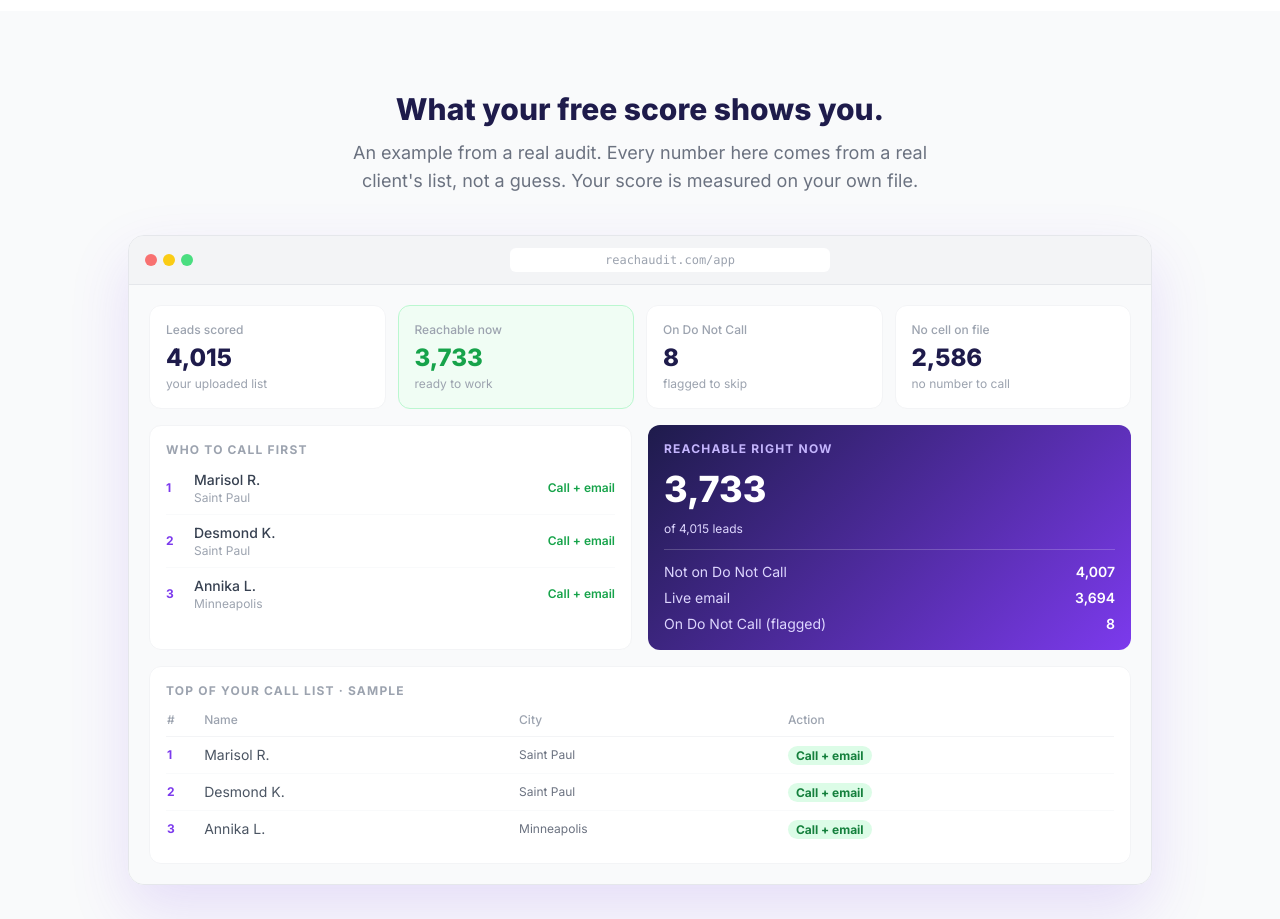
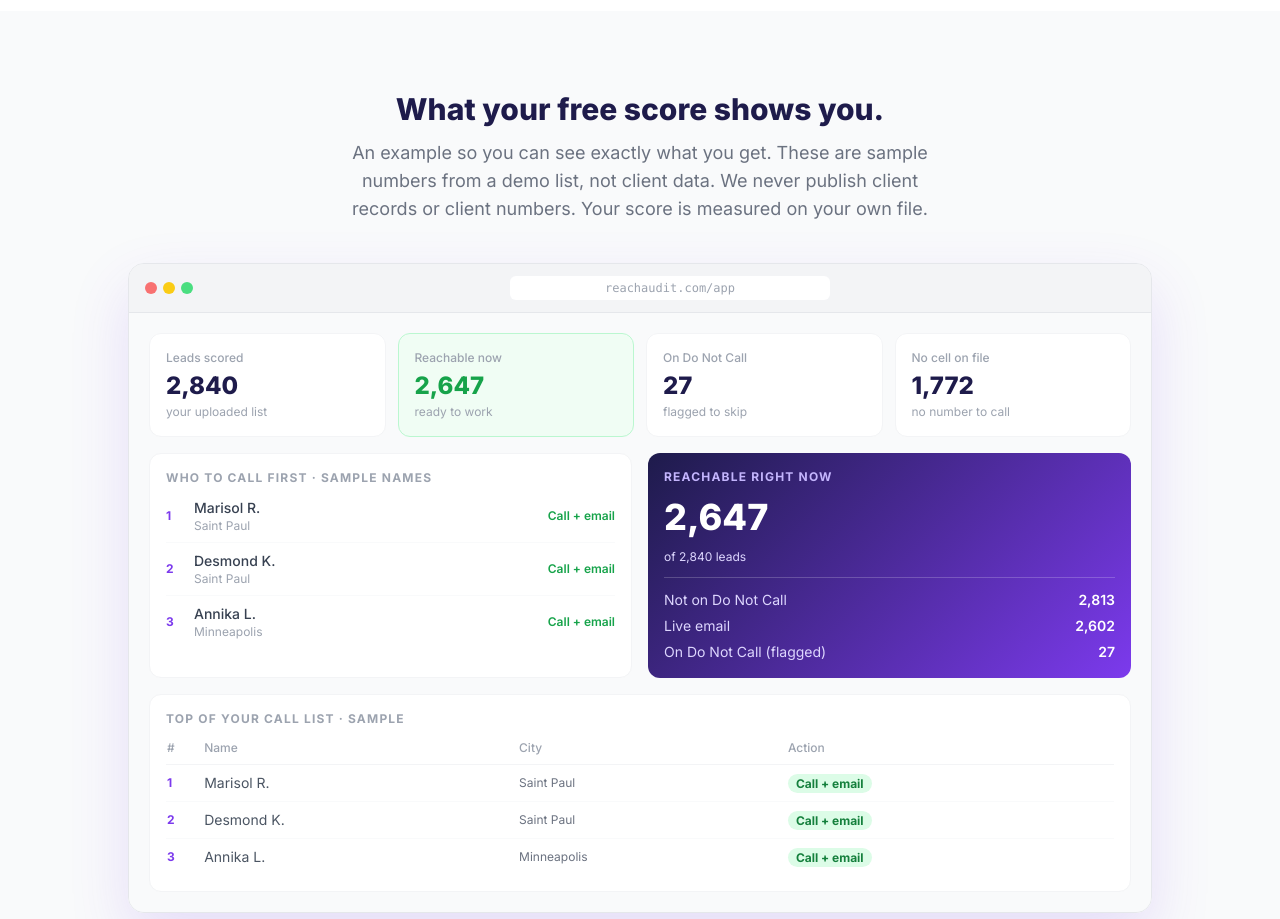
Before and after one commit to contactzen19/ContactZen-, a Next.js app in the folder frontend/: page / in a window 1280 px wide. Shown: the part 1140-2059 px from the top of the page. Built offline with nearby package versions, Linux system fonts and the light colour scheme.

Commit message:
Replace real client audit numbers with sample data on homepage and sample report

```diff
--- a/frontend/app/page.tsx
+++ b/frontend/app/page.tsx
@@ -215,17 +215,20 @@ function ReachableDefinition() {
 }
 
 function ProductPreview() {
+  // Sample numbers from a demo list. Never real client audit data — client
+  // records and client numbers stay out of marketing unless explicitly
+  // approved in writing (locked rule).
   const metrics = [
-    { label: "Leads scored", value: "4,015", sub: "your uploaded list" },
-    { label: "Reachable now", value: "3,733", sub: "ready to work", highlight: true },
-    { label: "On Do Not Call", value: "8", sub: "flagged to skip" },
-    { label: "No cell on file", value: "2,586", sub: "no number to call" },
+    { label: "Leads scored", value: "2,840", sub: "your uploaded list" },
+    { label: "Reachable now", value: "2,647", sub: "ready to work", highlight: true },
+    { label: "On Do Not Call", value: "27", sub: "flagged to skip" },
+    { label: "No cell on file", value: "1,772", sub: "no number to call" },
   ];
 
   const reachBreakdown = [
-    { label: "Not on Do Not Call", value: "4,007" },
-    { label: "Live email", value: "3,694" },
-    { label: "On Do Not Call (flagged)", value: "8" },
+    { label: "Not on Do Not Call", value: "2,813" },
+    { label: "Live email", value: "2,602" },
+    { label: "On Do Not Call (flagged)", value: "27" },
   ];
 
   // Fictional placeholder names — never real client contacts, even masked.
@@ -243,7 +246,7 @@ function ProductPreview() {
             What your free score shows you.
           </h2>
           <p className="text-gray-500 text-lg max-w-xl mx-auto">
-            An example from a real audit. Every number here comes from a real client&apos;s list, not a guess. Your score is measured on your own file.
+            An example so you can see exactly what you get. These are sample numbers from a demo list, not client data. We never publish client records or client numbers. Your score is measured on your own file.
           </p>
         </div>
 
@@ -280,7 +283,7 @@ function ProductPreview() {
             <div className="grid grid-cols-1 md:grid-cols-2 gap-4">
               {/* Who to call first */}
               <div className="bg-white rounded-xl border border-gray-100 p-4">
-                <p className="text-xs font-bold text-gray-400 uppercase tracking-widest mb-3">Who to call first</p>
+                <p className="text-xs font-bold text-gray-400 uppercase tracking-widest mb-3">Who to call first · sample names</p>
                 <div className="space-y-2">
                   {callFirst.map((c) => (
                     <div key={c.rank} className="flex items-center justify-between border-b border-gray-50 last:border-0 pb-2 last:pb-0">
@@ -300,8 +303,8 @@ function ProductPreview() {
               {/* Reachable summary */}
               <div className="rounded-xl p-4 text-white space-y-3" style={{ background: "linear-gradient(135deg, #1E1B4B, #7C3AED)" }}>
                 <p className="text-xs font-bold uppercase tracking-widest text-brand-300">Reachable right now</p>
-                <p className="text-4xl font-extrabold">3,733</p>
-                <p className="text-brand-200 text-xs">of 4,015 leads</p>
+                <p className="text-4xl font-extrabold">2,647</p>
+                <p className="text-brand-200 text-xs">of 2,840 leads</p>
                 <div className="border-t border-white/20 pt-3 space-y-1.5">
                   {reachBreakdown.map((b) => (
                     <div key={b.label} className="flex justify-between text-sm">
@@ -495,7 +498,7 @@ function WhoWeHelp() {
               The owner who buys leads
             </p>
             <p className="text-gray-600 text-sm leading-relaxed flex-1">
-              You run the shop, take care of customers, and buy leads because there&apos;s no time to prospect. There&apos;s definitely no time to figure out which of those leads are callable, who&apos;s on the Do Not Call list, and who you can legally text. We hand you a clean, ranked, compliant list. You just call. One agency owner brought us 4,015 purchased leads; we flagged the 8 Do Not Call numbers hiding in them and handed back 3,733 she could work that same day.
+              You run the shop, take care of customers, and buy leads because there&apos;s no time to prospect. There&apos;s definitely no time to figure out which of those leads are callable, who&apos;s on the Do Not Call list, and who you can legally text. We hand you a clean, ranked, compliant list. You just call. One agency owner brought us her purchased leads; we flagged the Do Not Call numbers hiding in them and handed back a ranked list she could work that same day.
             </p>
           </div>
           <div className="p-8 rounded-2xl bg-gray-50 border border-gray-100 flex flex-col">
--- a/frontend/app/sample/page.tsx
+++ b/frontend/app/sample/page.tsx
@@ -10,6 +10,8 @@ const CALENDLY = "https://calendly.com/joey-reachaudit/30min";
 
 // Names below are fictional placeholders. Never use real client contacts here,
 // even partially masked — DNC-registered people especially must never appear.
+// Numbers are synthetic too (changed 2026-07-15): real client audit figures may
+// not appear in marketing without explicit written permission from the client.
 const CALL_FIRST = [
   { rank: 1, name: "Marisol R.", city: "Saint Paul", tier: "A", action: "Call + email" },
   { rank: 2, name: "Desmond K.", city: "Saint Paul", tier: "A", action: "Call + email" },
@@ -96,7 +98,7 @@ export default function SamplePage() {
               <span>0</span><span>typical 3-month-old list: 85 to 95</span><span>100</span>
             </div>
             <p className="text-brand-900 mt-5">
-              <strong>3,733 of 4,015 leads are reachable right now.</strong> The list is in good shape for its age. Here&apos;s what&apos;s in it and where to start.
+              <strong>2,647 of 2,840 leads are reachable right now.</strong> The list is in good shape for its age. Here&apos;s what&apos;s in it and where to start.
             </p>
           </div>
 
@@ -104,10 +106,10 @@ export default function SamplePage() {
           <div>
             <h2 className="text-sm text-gray-500 mb-3">What&apos;s in the list</h2>
             <div className="grid grid-cols-2 md:grid-cols-4 gap-4">
-              <div className="rounded-xl p-4 bg-gray-50 border border-gray-100"><p className="text-2xl font-extrabold text-green-600">3,733</p><p className="text-xs text-gray-500 mt-0.5">reachable right now</p></div>
-              <div className="rounded-xl p-4 bg-gray-50 border border-gray-100"><p className="text-2xl font-extrabold text-brand-900">282</p><p className="text-xs text-gray-500 mt-0.5">not reachable right now</p></div>
-              <div className="rounded-xl p-4 bg-gray-50 border border-gray-100"><p className="text-2xl font-extrabold text-brand-900">8</p><p className="text-xs text-gray-500 mt-0.5">on the Do Not Call list</p></div>
-              <div className="rounded-xl p-4 bg-gray-50 border border-gray-100"><p className="text-2xl font-extrabold text-brand-900">2,586</p><p className="text-xs text-gray-500 mt-0.5">no cell on file</p></div>
+              <div className="rounded-xl p-4 bg-gray-50 border border-gray-100"><p className="text-2xl font-extrabold text-green-600">2,647</p><p className="text-xs text-gray-500 mt-0.5">reachable right now</p></div>
+              <div className="rounded-xl p-4 bg-gray-50 border border-gray-100"><p className="text-2xl font-extrabold text-brand-900">193</p><p className="text-xs text-gray-500 mt-0.5">not reachable right now</p></div>
+              <div className="rounded-xl p-4 bg-gray-50 border border-gray-100"><p className="text-2xl font-extrabold text-brand-900">27</p><p className="text-xs text-gray-500 mt-0.5">on the Do Not Call list</p></div>
+              <div className="rounded-xl p-4 bg-gray-50 border border-gray-100"><p className="text-2xl font-extrabold text-brand-900">1,772</p><p className="text-xs text-gray-500 mt-0.5">no cell on file</p></div>
             </div>
           </div>
 
```
